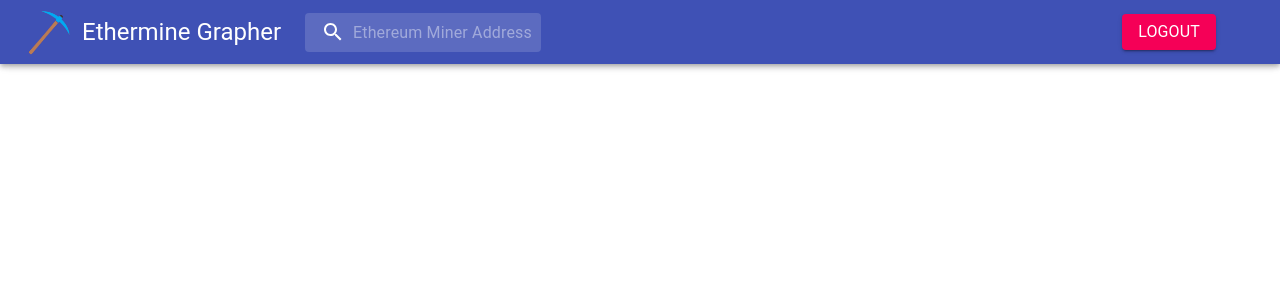
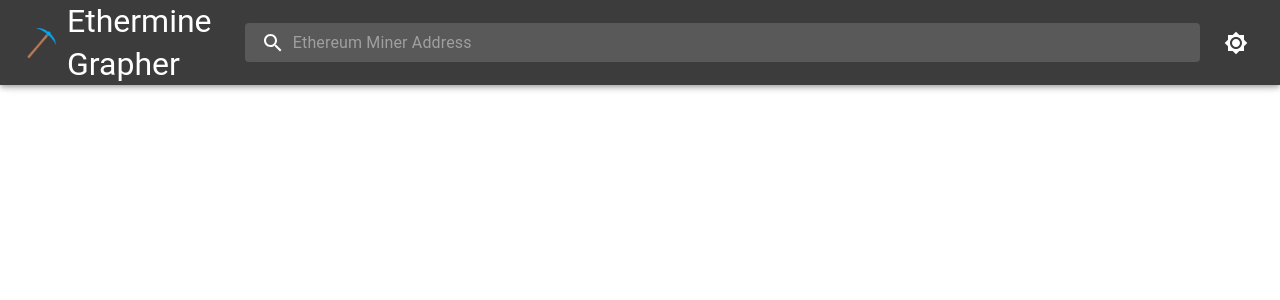
Before and after one commit to EdleeDucay/EthermineGrapher, a React (Create React App) app: page / in a window 1280 px wide. Shown: the top 300 px of the page. Built offline with nearby package versions, Linux system fonts and the light colour scheme.

Commit message:
theme context addition

```diff
--- a/src/App.js
+++ b/src/App.js
@@ -1,21 +1,19 @@
-import { createTheme, ThemeProvider } from '@mui/material/styles';
 import {Box, CssBaseline} from '@mui/material'
 import Navbar from './components/navbar';
-import { themeOptions } from './styles/theme';
+import { CustomThemeProvider } from './contexts/ThemeContext';
 
-const theme = createTheme(themeOptions)
 
 function App() {
+
   return (
-    <ThemeProvider theme={theme}>
-      <CssBaseline/>
+    <CustomThemeProvider>
+        <CssBaseline/>
 
-      <Navbar/>
-      <Box sx={{height: 1000}}>
+        <Navbar/>
+        <Box sx={{height: 1000}}>
 
-        </Box>
-    </ThemeProvider>
-
+          </Box>
+    </CustomThemeProvider>
   );
 }
 
--- a/src/components/navbar.js
+++ b/src/components/navbar.js
@@ -1,7 +1,11 @@
 import { AppBar, Toolbar, Typography, Box, Button, InputBase } from '@mui/material'
 import SearchIcon from '@mui/icons-material/Search'
-import React from 'react'
+import React, { useContext } from 'react'
 import { styled, alpha } from '@mui/material/styles';
+import IconButton from '@mui/material/IconButton';
+import Brightness4Icon from '@mui/icons-material/Brightness4';
+import Brightness7Icon from '@mui/icons-material/Brightness7';
+import { CustomThemeContext } from '../contexts/ThemeContext';
 
 const Search = styled('div')(({ theme }) => ({
     position: 'relative',
@@ -39,32 +43,42 @@ const Search = styled('div')(({ theme }) => ({
       transition: theme.transitions.create('width'),
       width: '100%',
       [theme.breakpoints.up('md')]: {
-        width: '20ch',
+        width: '100ch',
       },
     },
   }));
 
 export default function Navbar() {
+    const {currentTheme, setTheme} = useContext(CustomThemeContext)
+
+    function handleThemeChange(event) {
+        currentTheme === 'dark' ? setTheme('light') : setTheme('dark')
+    }
+
     return (
         // <AppBar>
          <AppBar position='sticky'>
             <Toolbar>
-                <img style={{maxHeight: 50}} src='logo192.png' alt="N/A" />
-                <Typography variant='h5' sx={{pl: 1}}>Ethermine Grapher</Typography>
-                <Search>
+                <img style={{maxHeight: 35}} src='logo192.png' alt="N/A" />
+                <Typography variant='h5' sx={{pl: 1, pr: 1, fontSize: {xs: 12, sm: 16, md: 32}}}>Ethermine Grapher</Typography>
+                <Search >
                     <SearchIconWrapper>
                     <SearchIcon />
                     </SearchIconWrapper>
                     <StyledInputBase
                     placeholder="Ethereum Miner Address"
                     inputProps={{ 'aria-label': 'search' }}
+
                     />
                 </Search>
 
 
                 <Box sx={{ flexGrow: 1 }} />
-                <Box sx={{pr: 5}}>
-                    <Button href='./login' color='secondary' variant='contained'><Typography>Logout</Typography></Button>
+                <Box >
+                    <IconButton onClick={handleThemeChange} color="inherit">
+                        {currentTheme === 'light' ? <Brightness7Icon /> : <Brightness4Icon />}
+                    </IconButton>
+                    {console.log(currentTheme)}
                 </Box>
 
             </Toolbar>
--- /dev/null
+++ b/src/contexts/ThemeContext.js
@@ -0,0 +1,38 @@
+import React from "react";
+import { createTheme, ThemeProvider } from '@mui/material/styles';
+import { lightTheme, darkTheme } from "../styles/theme";
+
+const themes = {
+    'light': lightTheme,
+    'dark': darkTheme,
+}
+
+export const CustomThemeContext = React.createContext({
+    currentTheme: 'light',
+    setTheme: null
+});
+
+export function CustomThemeProvider ({children}) {
+    const currentTheme = localStorage.getItem('appTheme') || 'light'
+    const [themeName, setThemeName] = React.useState(currentTheme)
+
+    const theme = themes[themeName];
+
+    const setTheme = (name) => {
+        localStorage.setItem('appTheme', name)
+        setThemeName(name)
+    }
+
+    const value = {
+        currentTheme: themeName,
+        setTheme: setTheme
+    }
+
+    return (
+        <CustomThemeContext.Provider value={value}>
+            <ThemeProvider theme={theme}>
+                {children}
+            </ThemeProvider>
+        </CustomThemeContext.Provider>
+    )
+}
--- a/src/styles/theme.js
+++ b/src/styles/theme.js
@@ -1,11 +1,13 @@
-export const themeOptions = {
+import { createTheme } from "@mui/material";
+
+export const lightTheme = createTheme({
     palette: {
         type: 'light',
         primary: {
-      main: '#3f51b5',
+            main: '#3c3c3d',
         },
         secondary: {
-      main: '#f50057',
+            main: '#c99d66',
         },
         error: {
             main: '#f44336',
@@ -14,4 +16,26 @@ export const themeOptions = {
             main: '#4caf50',
         },
         },
-};
+    });
+
+export const darkTheme = createTheme({
+    palette: {
+        type: 'dark',
+        primary: {
+            main: '#3c3c3d',
+        },
+        secondary: {
+            main: '#c99d66',
+        },
+        error: {
+            main: '#f44336',
+        },
+        success: {
+            main: '#4caf50',
+        },
+        background: {
+            default: '#303030',
+            transition: '0.5s ease'
+        },
+    },
+});
```
Lines whose indentation alone changed are shown as unchanged.
